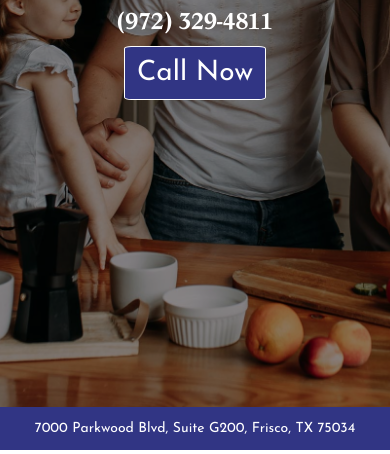
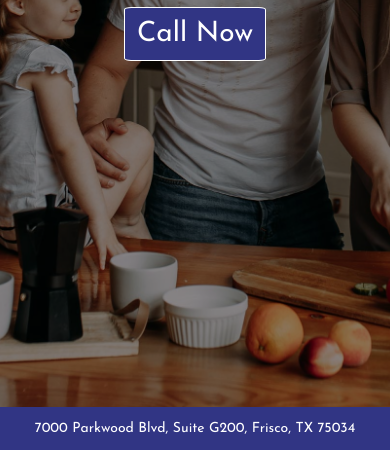
Before and after one commit to ConradTrost/ott-coming-soon, a plain HTML site: page index.html in a window 390 px wide. Shown: the part 394-848 px from the top of the page. Drawn offline with Linux system fonts and the light colour scheme.

Commit message:
hide h4 on mobile

```diff
--- a/styles.css
+++ b/styles.css
@@ -109,7 +109,7 @@ a {
         font-size: 24px;
     }
     .text-container h4 {
-        margin: 10px 0;
+        display: none;
     }
     .footer p {
         font-size: 14px;
```
